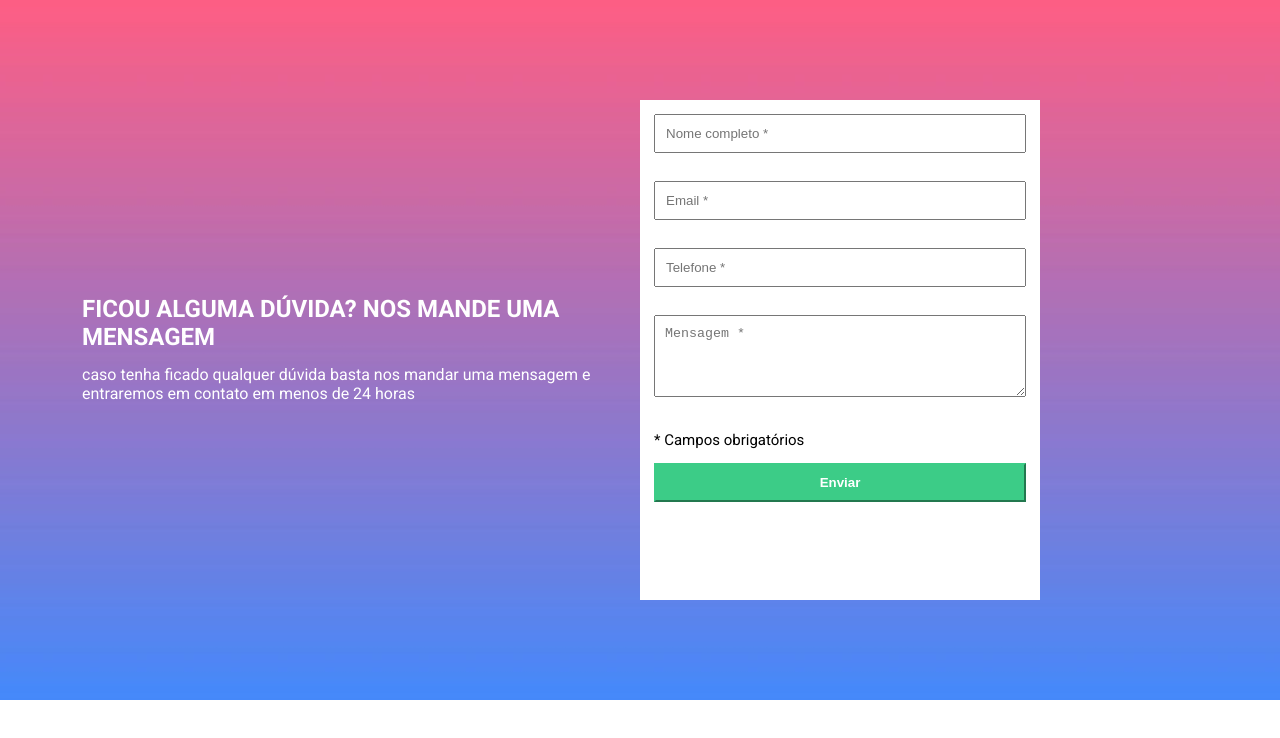
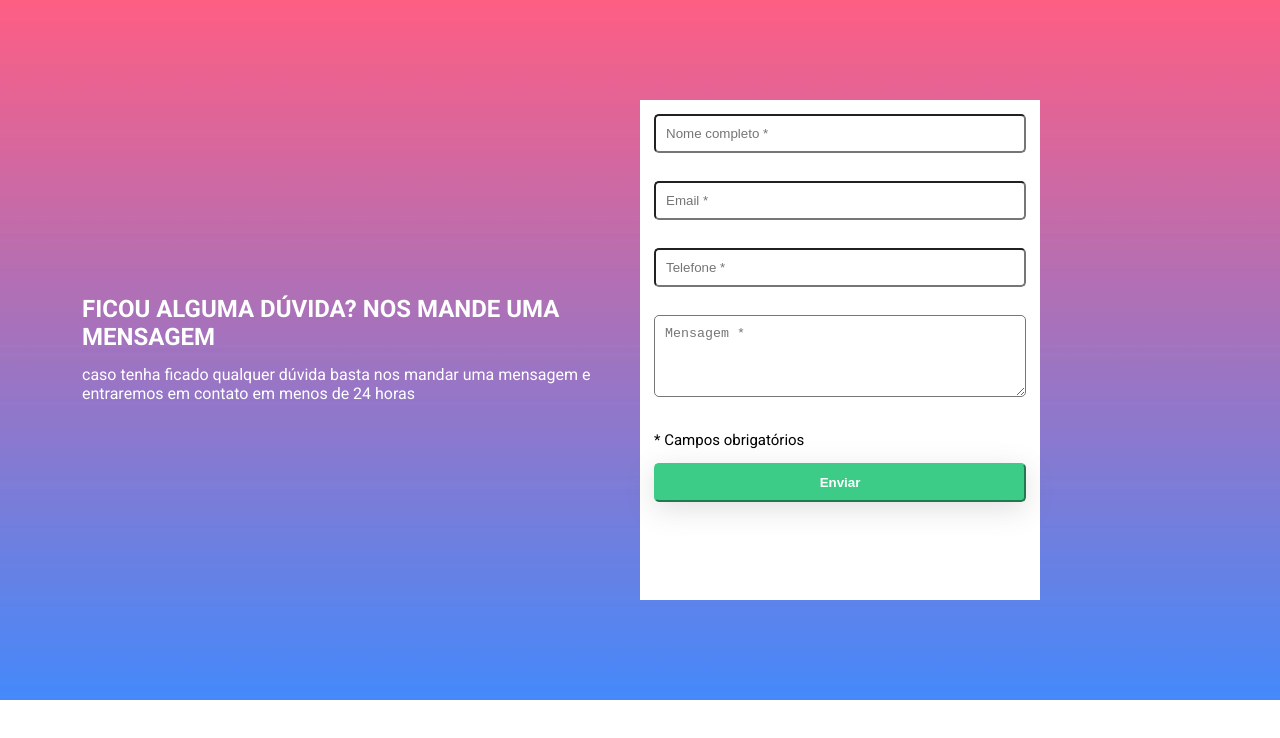
Before and after one commit to Talis-Ribeiro/formulario-quest-Js, a plain HTML site: page index.html in a window 1280 px wide. Drawn offline with Linux system fonts and the light colour scheme.

Commit message:
adicionando border radius nos inputs

```diff
--- a/src/css/style.css
+++ b/src/css/style.css
@@ -42,6 +42,7 @@ main{
 .formulario input,textarea{
   margin: 14px;
   padding: 10px;
+  border-radius: 5px;
 }
 
 .formulario label{
@@ -62,6 +63,8 @@ main{
   color: #ffff;
   cursor: pointer;
   font-weight: 700;
+  border-radius: 5px;
+  box-shadow: rgba(100, 100, 111, 0.2) 0px 7px 29px 0px;
 }
 
 .input-vazio{
```
